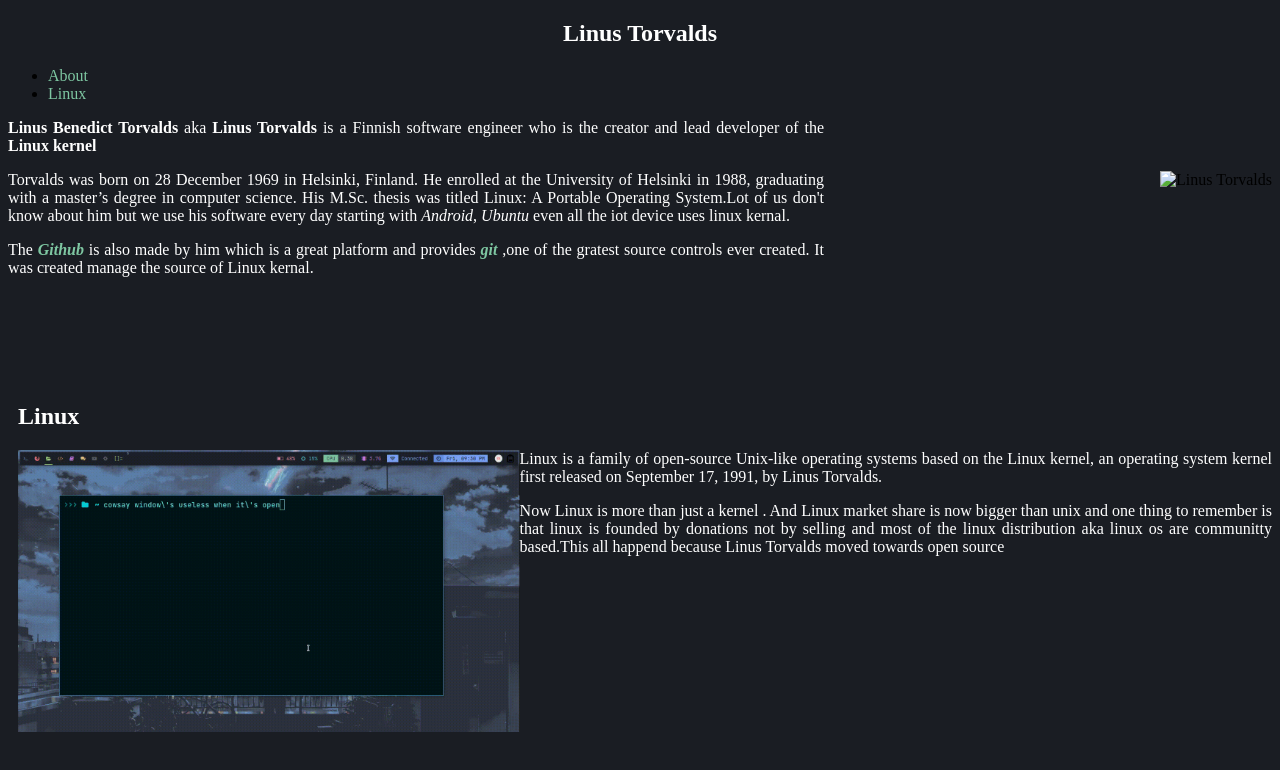
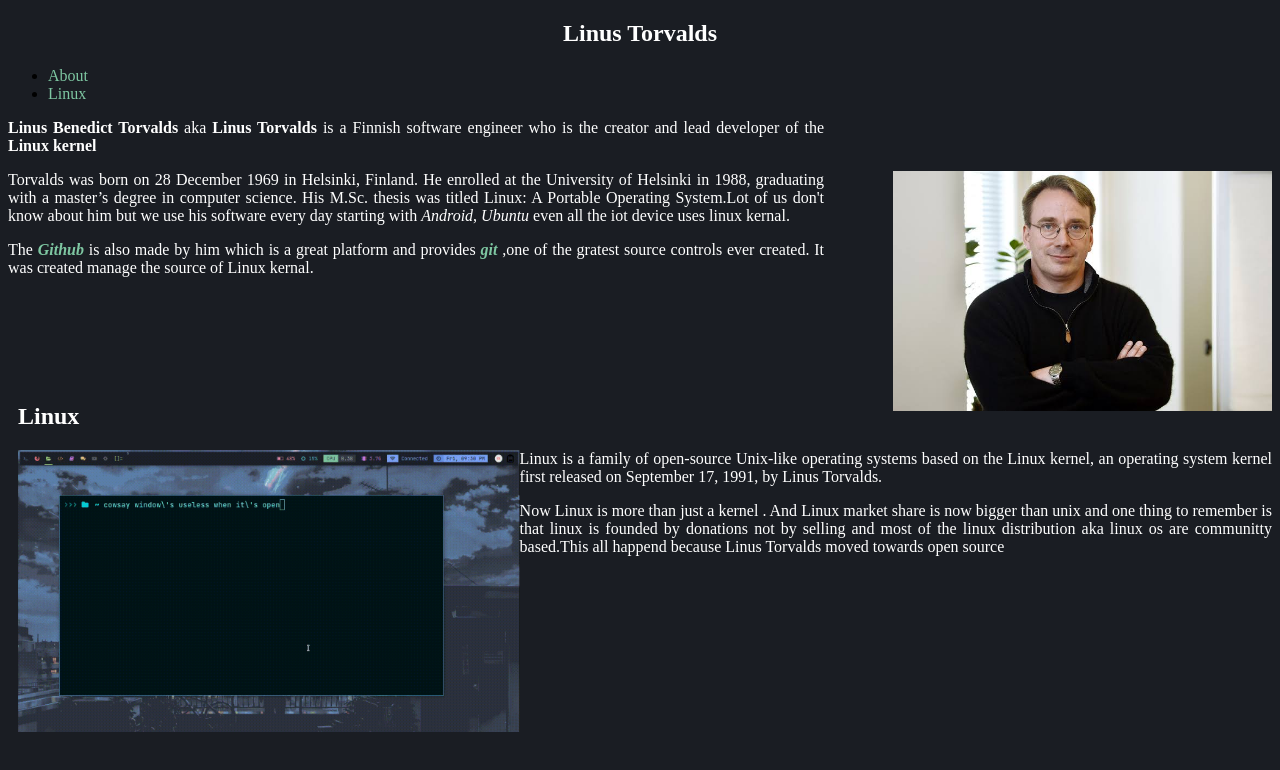
Before and after one commit to aruncs31s/code-forge-web-dev-class, a plain HTML site: page index.html in a window 1280 px wide. Drawn offline with Linux system fonts and the light colour scheme; the site is published under a folder, as on GitHub Pages, so addresses that start at the root find nothing.

Commit message:
modified:   index.html

```diff
--- a/index.html
+++ b/index.html
@@ -35,7 +35,7 @@
     </p>
   </div>
   <div class="linus_pic">
-    <img class="linus_pic_jpeg" src="/images/linus.jpeg" title="Linus Torvalds">
+    <img class="linus_pic_jpeg" src="./images/linus.jpeg" title="Linus Torvalds">
   </div>
   <p class="about">Torvalds was born on 28 December 1969 in Helsinki, Finland. He enrolled at the University of
     Helsinki in 1988, graduating with a master’s degree in computer science. His M.Sc. thesis was titled Linux: A
```
